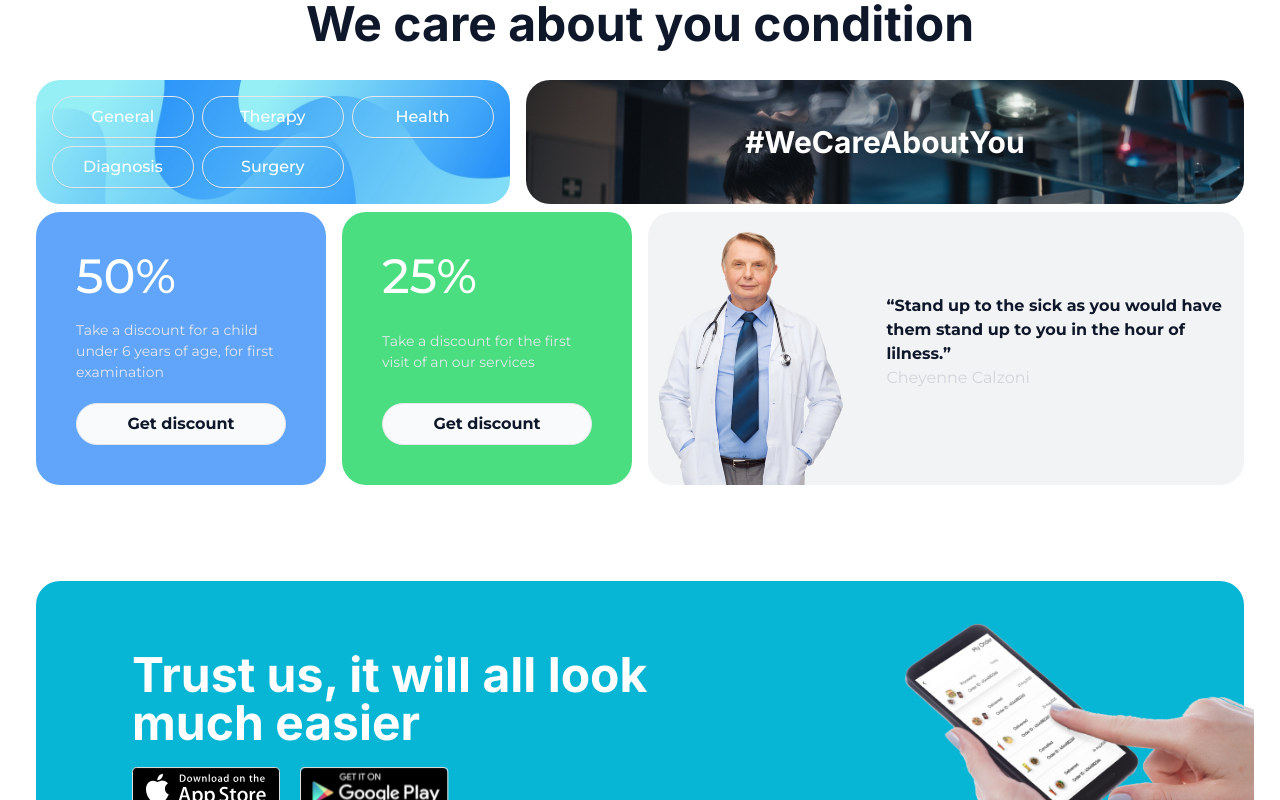
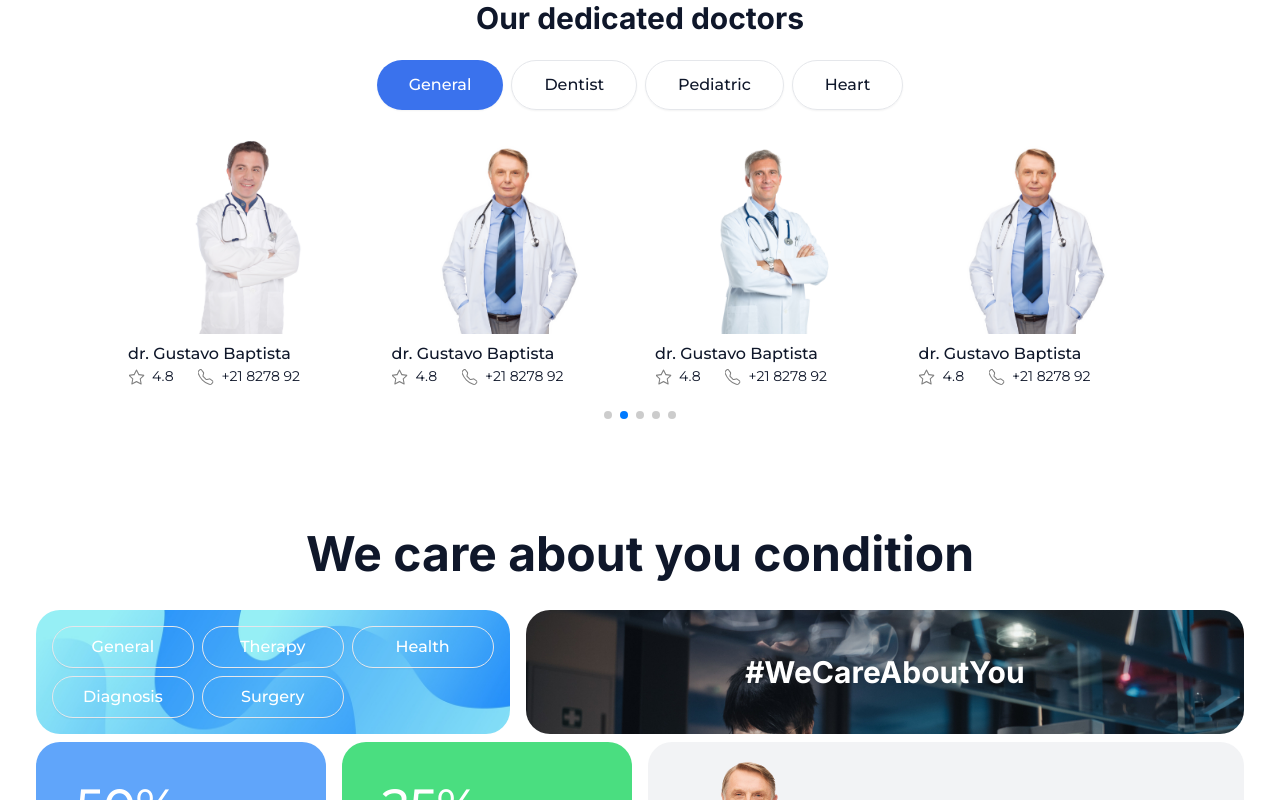
Before and after one commit to IGUIDER-AMINE/healthcare-website, a Next.js app: page / in a window 1280 px wide. Shown: the top 800 px of the page. Built offline with nearby package versions, Linux system fonts and the light colour scheme.

Commit message:
finish care section

```diff
--- a/pages/index.tsx
+++ b/pages/index.tsx
@@ -23,7 +23,7 @@ export default function Home() {
         {/* <NavBar /> */}
         {/* <Banner /> */}
         {/* <OurFeatures /> */}
-        {/* <OurDoctors /> */}
+        <OurDoctors />
         <Care />
         {/*
         {/* <ClientQsts />
```
